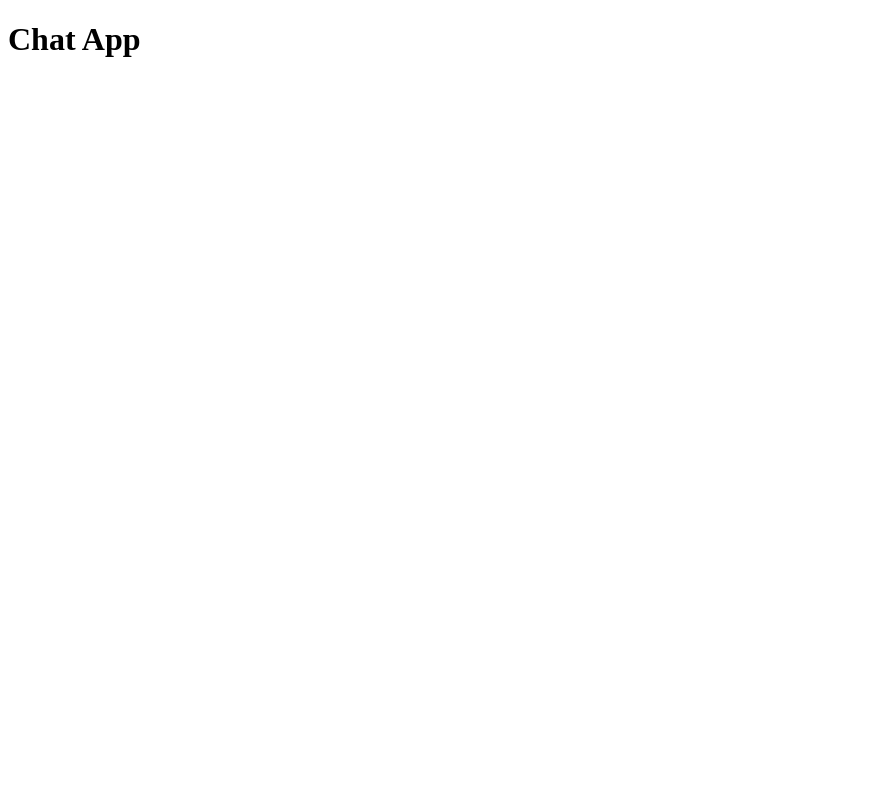
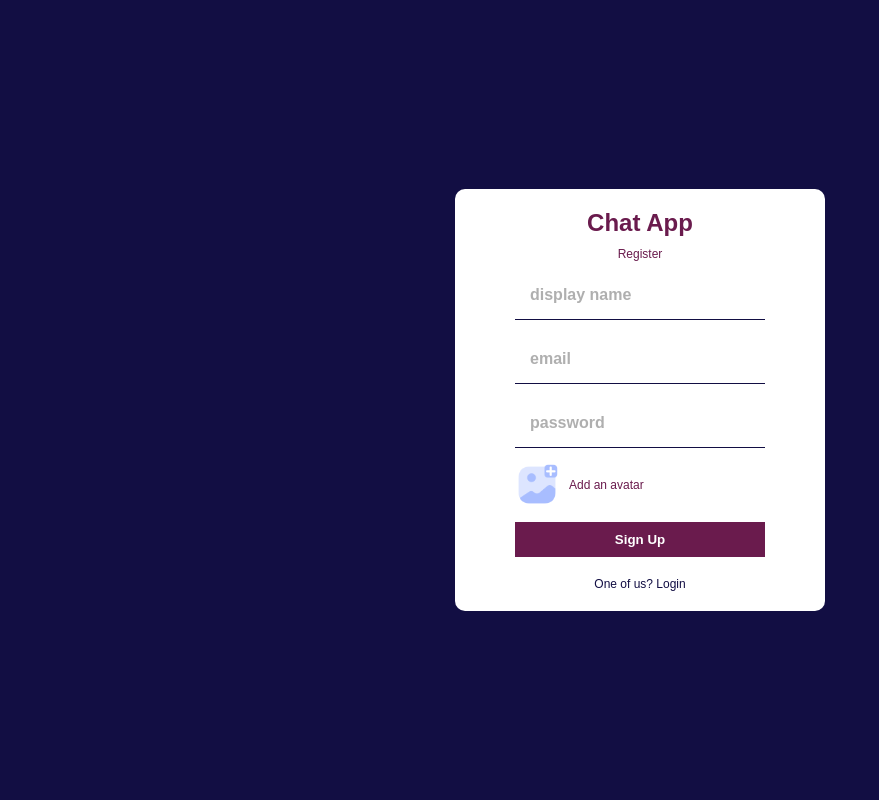
Before and after one commit to birkan-dogan/chat-app, a React (Create React App) app: page / in a window 1280 px wide. Shown: the top 800 px of the page, without its empty margins (0-879 px from the left). Built offline with nearby package versions, Linux system fonts and the light colour scheme.

Commit message:
working on Register and Login pages 🎯

```diff
--- a/src/App.js
+++ b/src/App.js
@@ -1,7 +1,13 @@
+import Login from "./pages/Login";
+import Register from "./pages/Register";
+import "./style.scss";
+
 function App() {
   return (
     <div>
-      <h1>Chat App</h1>
+      {/* I will use react-router later */}
+      <Register />
+      <Login />
     </div>
   );
 }
--- a/src/pages/Login.jsx
+++ b/src/pages/Login.jsx
@@ -1,7 +1,17 @@
 const Login = function () {
   return (
-    <div>
-      <h1>Login</h1>
+    <div className="formContainer">
+      <div className="formWrapper">
+        <span className="logo">Chat App</span>
+        <span className="title">Login</span>
+        <form>
+          <input type="email" placeholder="email" />
+          <input type="password" placeholder="password" />
+          <input type="file" id="file" className="file-upload" />
+          <button>Sign In</button>
+        </form>
+        <p>Don't have an account: Register</p>
+      </div>
     </div>
   );
 };
--- a/src/pages/Register.jsx
+++ b/src/pages/Register.jsx
@@ -1,7 +1,24 @@
+import Add from "../images/addAvatar.png";
+
 const Register = function () {
   return (
-    <div>
-      <h1>Register</h1>
+    <div className="formContainer">
+      <div className="formWrapper">
+        <span className="logo">Chat App</span>
+        <span className="title">Register</span>
+        <form>
+          <input type="text" placeholder="display name" />
+          <input type="email" placeholder="email" />
+          <input type="password" placeholder="password" />
+          <input type="file" id="file" className="file-upload" />
+          <label htmlFor="file">
+            <img src={Add} alt="" />
+            <span>Add an avatar</span>
+          </label>
+          <button>Sign Up</button>
+        </form>
+        <p>One of us? Login</p>
+      </div>
     </div>
   );
 };
--- /dev/null
+++ b/src/style.scss
@@ -0,0 +1,102 @@
+// variables
+$form-background-color: #120e43;
+$logo-color: #6a1b4d;
+// @mixins
+@mixin flex-center {
+  display: flex;
+  justify-content: center;
+  align-items: center;
+}
+
+// general settings
+* {
+  margin: 0;
+  padding: 0;
+  box-sizing: border-box;
+}
+
+body {
+  font-family: sans-serif;
+}
+
+// Register/Login form
+.formContainer {
+  background-color: $form-background-color;
+  height: 100vh;
+  @include flex-center();
+
+  .formWrapper {
+    background-color: white;
+    padding: 20px 60px;
+    border-radius: 10px;
+    @include flex-center();
+    flex-direction: column;
+    gap: 10px;
+
+    .logo {
+      color: $logo-color;
+      font-size: 24px;
+      font-weight: bold;
+    }
+
+    .title {
+      font-size: 12px;
+      color: $logo-color;
+    }
+
+    form {
+      display: flex;
+      flex-direction: column;
+      gap: 15px;
+
+      input {
+        padding: 15px;
+        border: none;
+        width: 250px;
+        border-bottom: 1px solid $form-background-color;
+        font-size: 16px;
+        font-weight: bold;
+
+        &::placeholder {
+          color: rgb(175, 175, 175);
+        }
+        &:focus {
+          outline: none;
+        }
+      }
+
+      .file-upload {
+        display: none;
+      }
+
+      button {
+        background-color: $logo-color;
+        color: white;
+        padding: 10px;
+        font-weight: bold;
+        border: none;
+        cursor: pointer;
+      }
+
+      label {
+        display: flex;
+        align-items: center;
+        gap: 10px;
+        color: $logo-color;
+        font-size: 12px;
+        cursor: pointer;
+
+        img {
+          width: 44px;
+        }
+      }
+    }
+
+    p {
+      color: $form-background-color;
+      font-size: 12px;
+      margin-top: 10px;
+      cursor: pointer;
+    }
+  }
+}
```
